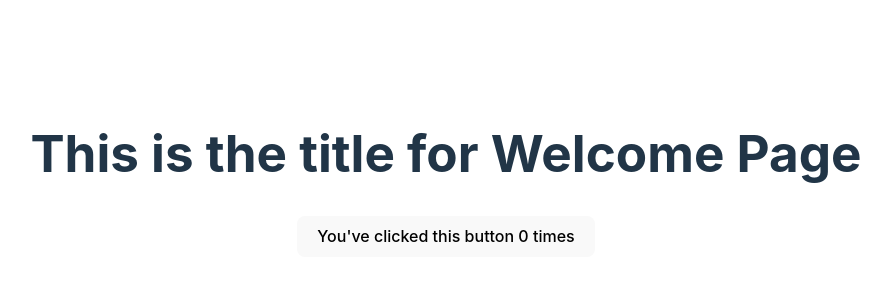
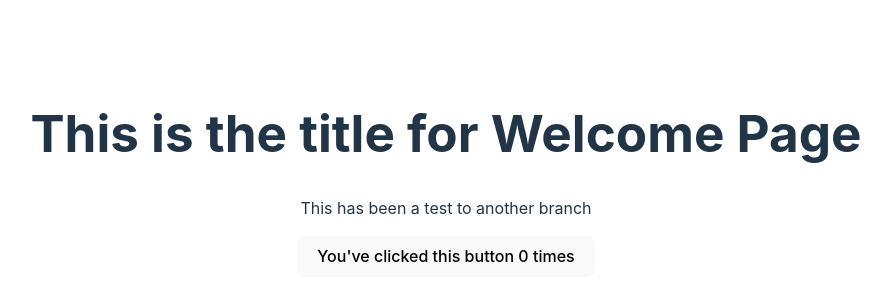
Before and after one commit to AlbertoDesastre/real-chat-frontend, a React (Vite) app: page / in a window 1280 px wide. Shown: the part 226-526 px from the top of the page, without its empty margins (194-1085 px from the left). Built offline with nearby package versions, Linux system fonts and the light colour scheme.

Commit message:
test for another branch

```diff
--- a/src/components/WelcomePage/WelcomePage.tsx
+++ b/src/components/WelcomePage/WelcomePage.tsx
@@ -6,6 +6,7 @@ function WelcomePage() {
   return (
     <>
       <h1>This is the title for Welcome Page</h1>
+      <p>This has been a test to another branch</p>
       <button
         onClick={() => {
           setCount((count: number) => count + 1);
```
